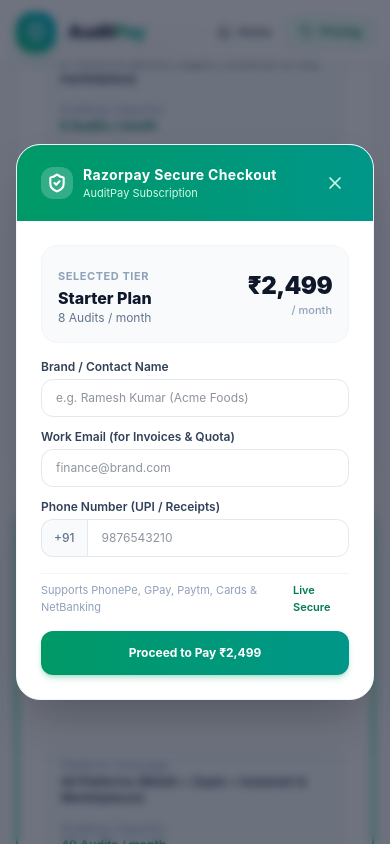
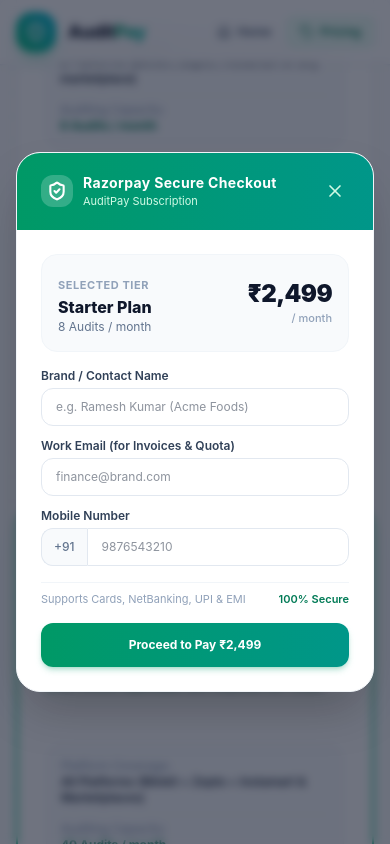
Before and after one commit to KrishnaKhandelwal/AuditPay, a Next.js app: page /pricing in a window 390 px wide. Both pictures are taken after a click on the button "Get Started with Starter". Shown: the part 639-1483 px from the top of the page. Built offline with nearby package versions, Linux system fonts and the light colour scheme.

Commit message:
chore: update checkout modal text to Mobile Number and highlight all payment modes

```diff
--- a/src/components/PaymentModal.tsx
+++ b/src/components/PaymentModal.tsx
@@ -241,7 +241,7 @@
                 </div>
 
                 <div>
-                  <label className="block text-xs font-semibold text-slate-700 mb-1">Phone Number (UPI / Receipts)</label>
+                  <label className="block text-xs font-semibold text-slate-700 mb-1">Mobile Number</label>
                   <div className="flex">
                     <span className="inline-flex items-center px-3 rounded-l-xl border border-r-0 border-slate-200 bg-slate-50 text-slate-500 text-xs font-medium">
                       +91
@@ -262,8 +262,8 @@
 
               {/* Payment Methods Info */}
               <div className="pt-2 text-[11px] text-slate-400 flex items-center justify-between border-t border-slate-100">
-                <span>Supports PhonePe, GPay, Paytm, Cards & NetBanking</span>
-                <span className="font-semibold text-emerald-700">Live Secure</span>
+                <span>Supports Cards, NetBanking, UPI & EMI</span>
+                <span className="font-semibold text-emerald-700">100% Secure</span>
               </div>
 
               {/* Submit Button */}
```
